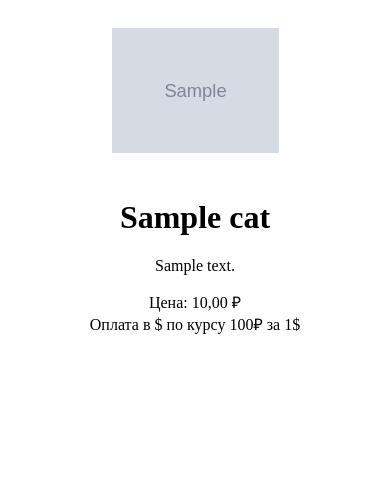
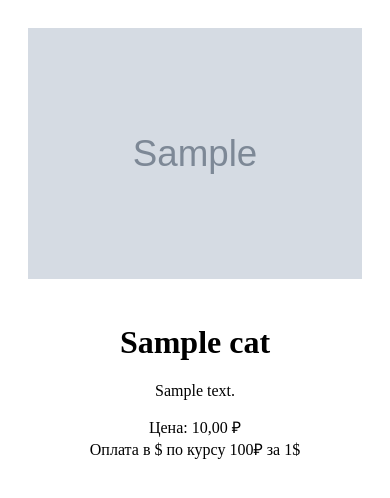
Before and after one commit to n1x9s/catavito, a Django app: page /cats/1/ in a window 390 px wide. Shown: the top 498 px of the page. Run offline with Django 5.2, Linux system fonts and the light colour scheme; tables that the repository leaves empty hold one stand-in row (values such as "Sample post"); grey boxes marked "Sample" are stand-in pictures; some libraries are stand-ins or nearby versions; some web fonts are replaced.

Commit message:
Адаптивка

```diff
--- a/catshop/static/css/show.css
+++ b/catshop/static/css/show.css
@@ -7,16 +7,11 @@
     margin: 0 auto;
 }
 
-.cat-image-container {
-    position: relative;
-    flex: 1; /* Занимает всю доступную ширину */
-    height: 600px;
+.cat-image-container,
+.cat-info-container {
+    flex: 1;
+    height: 800px;
     overflow: hidden;
-    width: 50%; /* Занимает левую половину сайта */
-}
-
-.cat-info {
-    flex: 1;
 }
 
 .cat-image-show {
@@ -35,8 +30,10 @@
         align-items: center;
     }
 
-    .cat-image-container {
-        margin-right: 0;
+    .cat-image-container,
+    .cat-info-container {
+        width: 100%;
+        height: auto;
         margin-bottom: 20px;
     }
 
@@ -50,11 +47,12 @@
         flex-direction: row;
     }
 
-    .cat-image-container {
-        margin-right: 40px;
+    .cat-image-container,
+    .cat-info-container {
+        width: 50%;
     }
 
     .cat-info {
-        margin-left: 40px;
+        margin-left: 20px;
     }
 }
```
